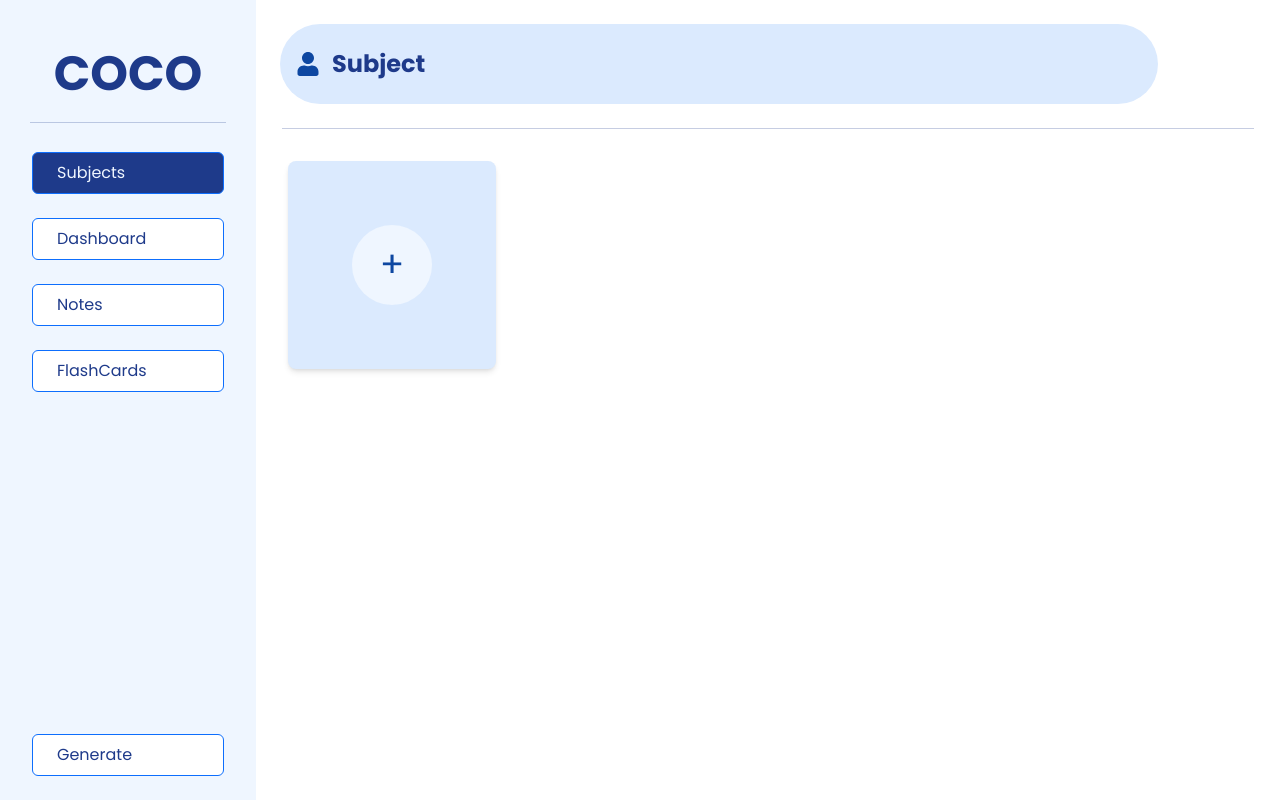
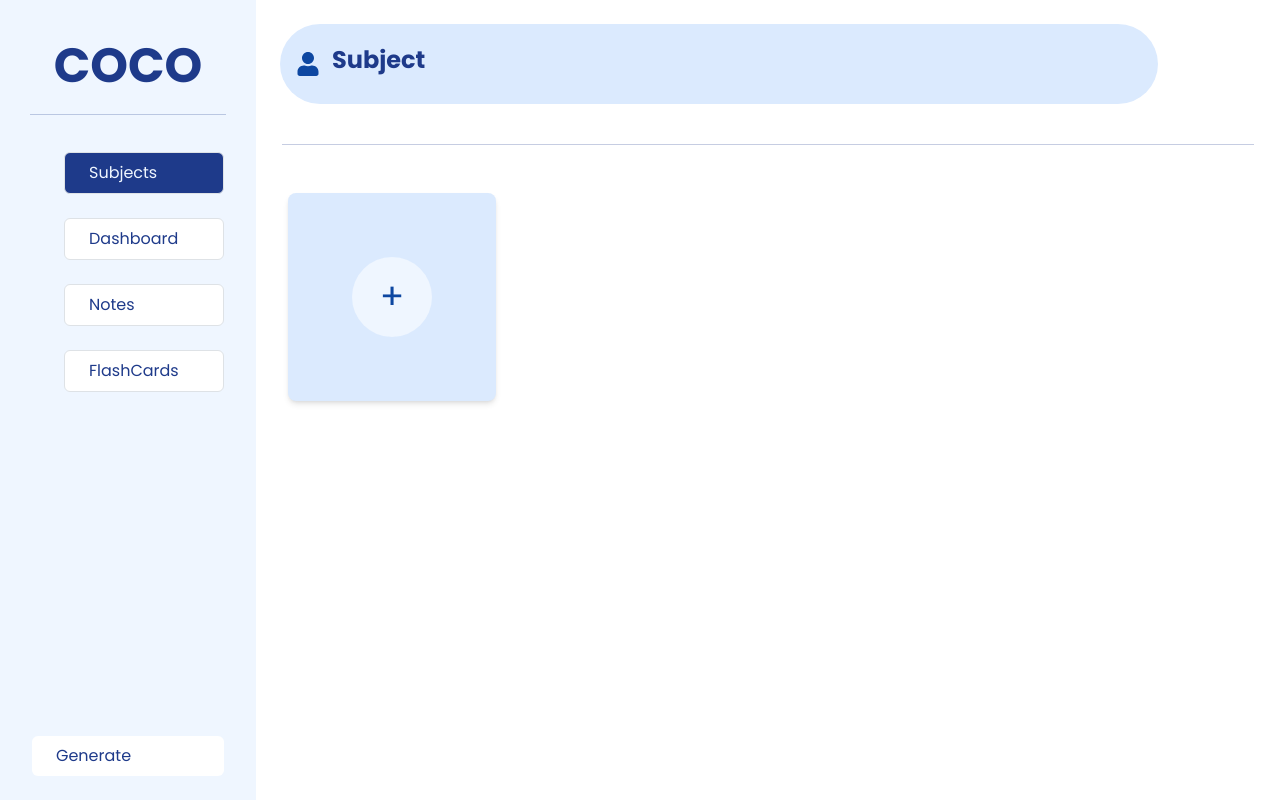
Before and after one commit to Hritik-Thapa/coco, a React (Vite) app in the folder frontend/: page /subjects in a window 1280 px wide. Built offline with nearby package versions, Linux system fonts and the light colour scheme; a web font is replaced by a local one.

Commit message:
sidebar button fix and api call fix

```diff
--- a/frontend/src/components/Login.jsx
+++ b/frontend/src/components/Login.jsx
@@ -14,7 +14,7 @@ const Login = () => {
     setError(null);
     console.log(data);
     try {
-      const res = await fetch("http://192.168.137.39:8000/login/", {
+      const res = await fetch("http://192.168.137.9:8000/login", {
         method: "POST",
         headers: { "Content-Type": "application/json" },
         body: JSON.stringify(data),
--- a/frontend/src/components/Sidebar.jsx
+++ b/frontend/src/components/Sidebar.jsx
@@ -1,5 +1,5 @@
 import React, { useEffect, useState } from "react";
-import { Button } from "react-bootstrap";
+// import { button } from "react-bootstrap";
 import { FaUser } from "react-icons/fa"; // Font Awesome icon for the user icon
 import { useNavigate } from "react-router-dom";
 
@@ -33,49 +33,49 @@ const Sidebar = () => {
           </div>
           <ul className="mt-12 w-3/4 flex flex-col gap-4  ">
             <li className=" text-start">
-              <Button
-                className="w-full text-blue-50 bg-blue-900 hover:text-blue-900 hover:bg-blue-50 py-2 px-4 rounded-md transition  text-start"
+              <button
+                className={`w-full py-2 px-4 border rounded-md text-start ${location.pathname === '/subjects' ? 'bg-blue-900 text-blue-50' : ' bg-white text-blue-900'}`}
                 onClick={() => {
                   navigate("/subjects");
                 }}
               >
                 Subjects
-              </Button>
+              </button>
             </li>
             <li>
-              <Button
-                className="w-full text-blue-900 bg-white hover:text-blue-900 hover:bg-blue-50 py-2 px-4 rounded-md transition  text-start"
+              <button
+                className={`w-full py-2 px-4 border rounded-md text-start ${location.pathname === '/dashboard' ? 'bg-blue-900 text-blue-50' : ' bg-white text-blue-900'}`}
                 onClick={() => {
                   navigate("/dashboard");
                 }}
               >
                 Dashboard
-              </Button>
+              </button>
             </li>
             <li>
-              <Button
-                className="w-full text-blue-900 bg-white hover:text-blue-900 hover:bg-blue-50 py-2 px-4 rounded-md transition  text-start"
+              <button
+                className={`w-full py-2 px-4 border rounded-md text-start ${location.pathname === '/notes' ? 'bg-blue-900 text-blue-50' : ' bg-white text-blue-900'}`}
                 onClick={() => {
                   navigate("/notes");
                 }}
               >
                 Notes
-              </Button>
+              </button>
             </li>
             <li>
-              <Button
-                className="w-full text-blue-900 bg-white hover:text-blue-900 hover:bg-blue-50 py-2 px-4 rounded-md transition  text-start"
+              <button
+                className={`w-full py-2 px-4 border rounded-md text-start ${location.pathname === '/flashcards' ? 'bg-blue-900 text-blue-50' : ' bg-white text-blue-900'}`}
                 onClick={() => {
                   navigate("/flashcards");
                 }}
               >
                 FlashCards
-              </Button>
+              </button>
             </li>
           </ul>
-          <Button className="mt-auto w-3/4 text-blue-900 bg-white hover:text-blue-900 hover:bg-blue-50 rounded-md py-2 px-4 transition  text-start  ">
+          <button className="mt-auto w-3/4 text-blue-900 bg-white hover:text-blue-900 hover:bg-blue-50 rounded-md py-2 px-4 transition  text-start  ">
             Generate
-          </Button>
+          </button>
         </div>
       </div>
     );
--- a/frontend/src/components/Subjects.jsx
+++ b/frontend/src/components/Subjects.jsx
@@ -3,6 +3,13 @@ import { FaUser } from "react-icons/fa";
 import { useNavigate } from "react-router-dom";
 
 const Subjects = () => {
+
+  const handleAddChapter = () => {
+
+  }
+
+
+
   return (
     <div className="w-[80%] h-screen ">
       <div className="flex-col flex items-center justify-center">
@@ -15,7 +22,7 @@ const Subjects = () => {
         <hr className="border-blue-900 w-[95%] " />
       </div>
 
-      <div className="m-8 flex justify-start">
+      <div className="m-8 flex justify-start cursor-pointer" onClick={handleAddChapter}>
         <div className="w-52 h-52 flex items-center justify-center bg-blue-100 rounded-lg shadow-md hover:shadow-lg">
           <div className="text-blue-900 text-4xl ">
             <div className="w-20 h-20 bg-blue-50 rounded-full flex items-center justify-center">
--- a/frontend/src/main.jsx
+++ b/frontend/src/main.jsx
@@ -1,7 +1,7 @@
 import { StrictMode } from 'react'
 import { createRoot } from 'react-dom/client'
+import './index.css'
 import 'bootstrap/dist/css/bootstrap.min.css';
-import './index.css'
 import App from './App.jsx'
 
 createRoot(document.getElementById('root')).render(
--- a/frontend/vite.config.js
+++ b/frontend/vite.config.js
@@ -4,10 +4,12 @@ import react from "@vitejs/plugin-react-swc";
 // https://vite.dev/config/
 export default defineConfig({
   server: {
+    port: 3000,
     proxy: {
       "/api": {
-        target: "http://192.168.137.39:8000",
+        target: "http://192.168.137.9:8000",
         secure: false,
+        rewrite: (path) => path.replace(/^\/api/, ""),
       },
     },
   },
```
